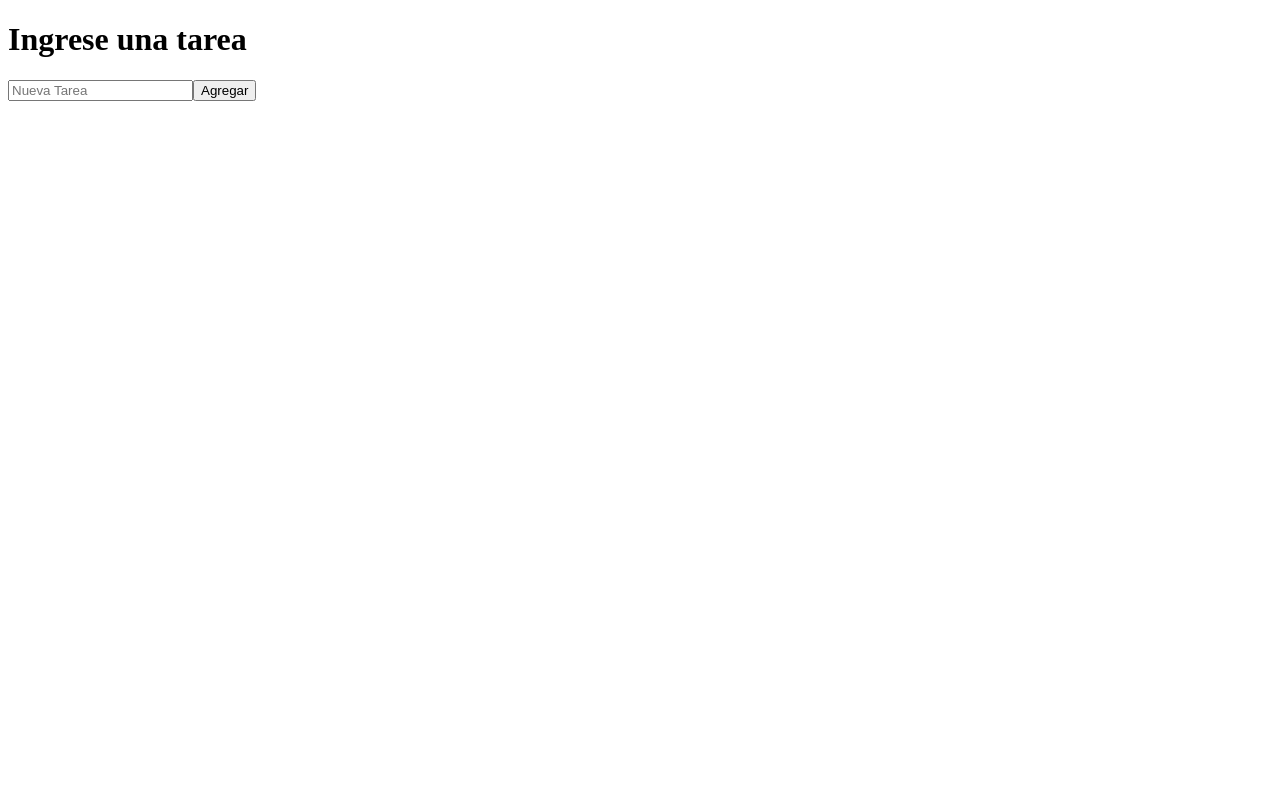
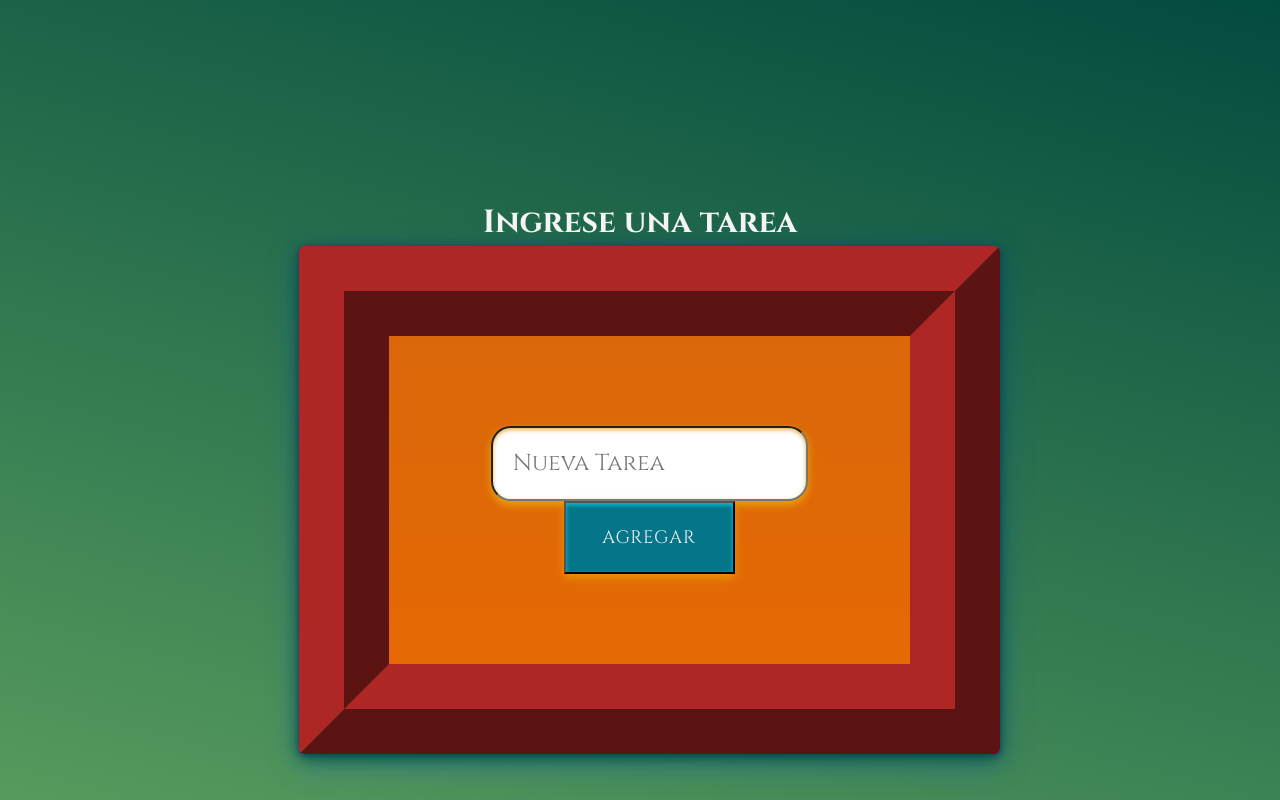
Before and after one commit to TuAndroide/TP03PV2025Grupo24, a React (Vite) app: page / in a window 1280 px wide. Shown: the top 800 px of the page. Built offline with nearby package versions, Linux system fonts and the light colour scheme.

Commit message:
estilizado de la interfaz (css) JuanSebastian Baca Wayar

```diff
--- a/index.html
+++ b/index.html
@@ -5,6 +5,7 @@
     <!-- <link rel="icon" type="image/svg+xml" href="/vite.svg" /> -->
     <meta name="viewport" content="width=device-width, initial-scale=1.0" />
     <title>Grupo 24</title>
+    <link href="https://fonts.googleapis.com/css2?family=Cinzel:wght@400;700&display=swap" rel="stylesheet">
   </head>
   <body>
     <div id="root"></div>
--- a/src/App.css
+++ b/src/App.css
@@ -1,42 +1,15 @@
-/* #root {
-  max-width: 1280px;
-  margin: 0 auto;
-  padding: 2rem;
+.listaDeTareasContainer {
+  display: flex;
+  flex-direction: column;
+  align-items: center;
+  justify-content: center;
+  height: 100vh;
+}
+.tituloListadeTareas {
+  font-size: 40px;
+  font-family: 'Cinzel', serif;
+  color: #f4f4f4;
   text-align: center;
-} */
-
-/* .logo {
-  height: 6em;
-  padding: 1.5em;
-  will-change: filter;
-  transition: filter 300ms;
+  margin-bottom: 20px;
+  text-shadow: 0 0 10px rgba(0, 0, 0, 0.5);
 }
-.logo:hover {
-  filter: drop-shadow(0 0 2em #646cffaa);
-}
-.logo.react:hover {
-  filter: drop-shadow(0 0 2em #61dafbaa);
-}
-
-@keyframes logo-spin {
-  from {
-    transform: rotate(0deg);
-  }
-  to {
-    transform: rotate(360deg);
-  }
-}
-
-@media (prefers-reduced-motion: no-preference) {
-  a:nth-of-type(2) .logo {
-    animation: logo-spin infinite 20s linear;
-  }
-}
-
-.card {
-  padding: 2em;
-}
-
-.read-the-docs {
-  color: #888;
-} */
--- a/src/styles/TaskInput.css
+++ b/src/styles/TaskInput.css
@@ -0,0 +1,70 @@
+#formularioNuevaTarea {
+    margin: 20px auto; /* Centrado horizontal */
+    padding: 90px; /* Espaciado interno */
+    width: 50%;
+    border: 90px ridge #af2724; /* Borde del formulario */
+    border-radius: 6px;
+    background: linear-gradient(#da680a, #e66904); /* Fondo degradado */
+    box-shadow:
+      0 4px 16px 0 rgba(2, 80, 43, 0.966), /* Sombra suave principal */
+      0 8px 32px 0 #0958ce70, /* Sombra más difusa */
+      0 1.5px 4px 0 rgba(55, 14, 202, 0.836); /* Sombra sutil de realce */
+    display: flex;
+    flex-direction: column;
+    justify-content: center; /* Centra verticalmente */
+    align-items: center; /* Centra horizontalmente */
+  }
+
+#inputNuevaTarea {
+    width: 80%; /* Ajusta el ancho del input */
+    padding: 20px; /* Espaciado interno */
+    border-radius: 20px; /* Bordes redondeados */
+    font-size: 23px; /* Tamaño de la fuente */
+    font-family: 'Cinzel', serif;
+    box-shadow:
+      0 4px 8px rgba(248, 225, 14, 0.5), /* Sombra principal */
+      inset 0 2px 4px rgba(224, 148, 6, 0.7); /* Sombra interna */
+    transition: all 0.55s ease; /* Transición suave */
+    cursor: pointer;
+  }
+
+#botonAgregarTarea {
+    width: 50%;
+    padding: 22px;
+    font-size: 18px;
+    font-family: 'Cinzel', serif;
+    color: #f4f4f4;
+    background-color: #05768a; /* Fondo azul oscuro */
+    box-shadow:
+        0 4px 8px rgba(236, 194, 5, 0.5),
+        inset 0 2px 4px rgba(7, 229, 245, 0.7);
+    cursor: pointer;
+    transition: all 0.3s ease; /* Transición suave para hover */
+    text-transform: uppercase; /* Texto en mayúsculas */
+    letter-spacing: 1px;
+}
+
+#botonAgregarTarea:hover {
+
+    background-color: #05558a;
+    color: #d2cfbb; /* Texto amarillo mostaza */
+    box-shadow:
+        0 0 10px #b84b4a, /* Resplandor rojo carmesí */
+        inset 0 2px 6px rgba(0, 0, 0, 0.8); /* Sombra interna más intensa */
+    transform: scale(1.020); /* Efecto epico el mouse */
+}
+body{
+
+    background: linear-gradient(15deg, #17850198, #024b3f);
+    color: #f4f4f4;
+    font-family: 'Cinzel', serif; /* Fuente serif */
+    line-height: 0.1;
+    font-weight: 400; /* Peso de la fuente */
+    text-align: center;
+    margin: 0;
+    padding: 200px; ;
+    display: flex; /* Flexbox para centrar contenido */
+    justify-content: center; /* Centrado horizontal */
+    min-width: 320px;
+    min-height: 100vh;
+}
--- a/src/styles/TaskItem.css
+++ b/src/styles/TaskItem.css
@@ -0,0 +1,55 @@
+
+#tarea-items {
+    display: flex; /* Flexbox para centrar contenido */
+    justify-content: center; /* Centrado horizontal */
+    align-items: center;
+    margin: 20px 0; /* Espaciado entre tareas */
+    padding: 10px;
+    border-radius: 20px;
+    background-color: #05768a; /* Fondo azul oscuro */
+    box-shadow:
+        0 4px 8px rgba(248, 225, 14, 0.5), /* Sombra principal */
+        inset 0 2px 4px rgba(224, 148, 6, 0.7); /* Sombra interna */
+    transition: all 0.55s ease;
+    cursor: pointer;
+}
+#texto-tarea {
+    font-size: 20px;
+    font-family: 'Cinzel', serif;
+    text-align: center;
+    margin: 0; /* Sin margen */
+    padding: 0; /* Sin padding */
+}
+#boton-completar {
+    width: 50%;
+    padding: 10px;
+    font-size: 18px; /* Tamaño de la fuente */
+    font-family: 'Cinzel', serif;
+    color: #f4f4f4;
+    background-color: #05768a;
+    box-shadow:
+        0 4px 8px rgba(236, 194, 5, 0.5), /* Sombra principal */
+        inset 0 2px 4px rgba(7, 229, 245, 0.7); /* Sombra interna */
+    cursor: pointer; /* Cursor de puntero */
+
+}
+#boton-completar:hover {
+    background-color: #05558a; /* Fondo azul más oscuro al pasar el mouse */
+    color: #d2cfbb; /* Texto amarillo mostaza */
+    box-shadow:
+        0 0 10px #b84b4a, /* Resplandor rojo carmesí */
+        inset 0 2px 6px rgba(0, 0, 0, 0.8); /* Sombra interna más intensa */
+    transform: scale(1.020); /* Efecto de escala al pasar el mouse */
+}
+#boton-eliminar{
+    width: 50%;
+    padding: 10px;
+    font-size: 18px;
+    font-family: 'Cinzel', serif;
+    color: #f4f4f4;
+    background-color: #05768a;
+    box-shadow:
+        0 4px 8px rgba(236, 194, 5, 0.5),
+        inset 0 2px 4px rgba(7, 229, 245, 0.7); /* Sombra interna */
+    cursor: pointer;
+ }
--- a/src/styles/TaskList.css
+++ b/src/styles/TaskList.css
@@ -0,0 +1,15 @@
+.listaTareas {
+    display: flex;
+    flex-direction: column;
+    gap: 10px; /* Espaciado entre las tareas */
+    padding: 20px;
+    border-radius: 10px;
+    background: linear-gradient(135deg, #50C878, #3A5F0B);
+    box-shadow: 0 4px 8px rgba(0, 0, 0, 0.5),
+                inset 0 2px 4px rgba(0, 0, 0, 0.7);
+    color: #f4f4f4;
+    font-family: 'Cinzel', serif;
+    font-size: 18px;
+    max-width: 600px; /* Ancho máximo */
+    margin: 20px auto;
+  }
```
